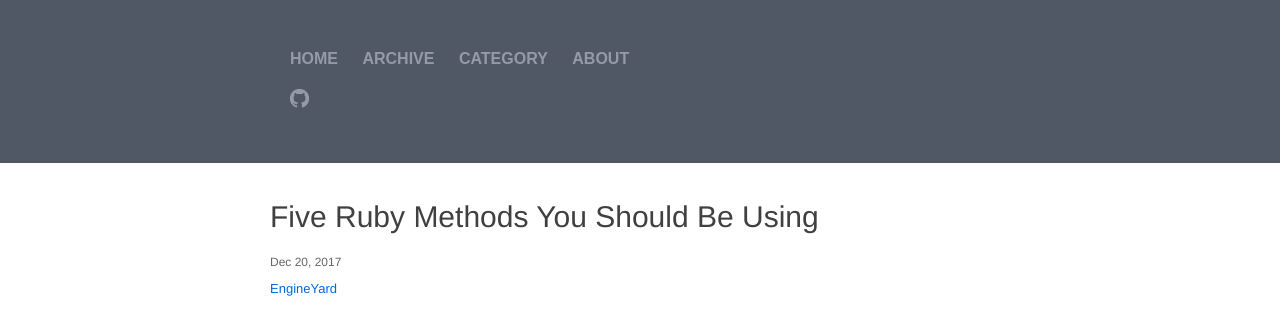
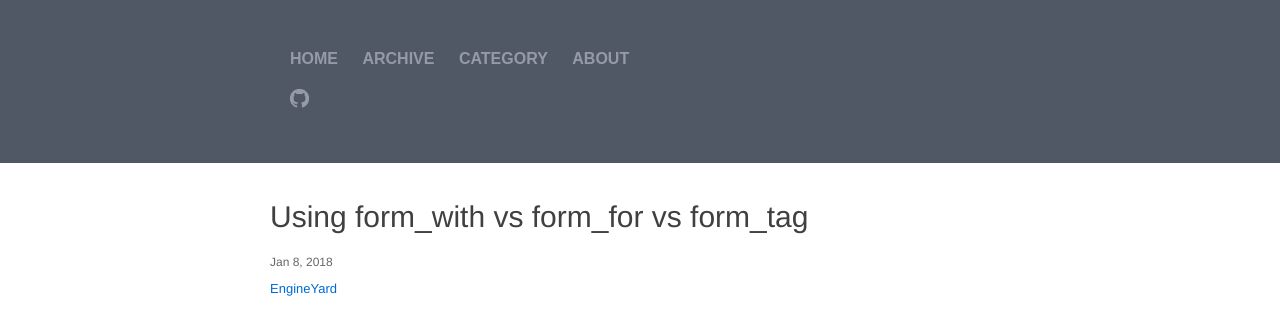
Before and after one commit to zlei1/zlei1.github.io, a Jekyll site: the page built from _posts/2018-01-08-Five-Ruby-Methods-You-Should-Be-Using.markdown, in a window 1280 px wide. Shown: the top 335 px of the page. Built offline with Jekyll 4.4.1, drawn with Linux system fonts in a browser that asks for light colours.

Commit message:
add post Using form_with vs form_for vs form_tag

```diff
--- a/_posts/2018-01-08-Five-Ruby-Methods-You-Should-Be-Using.markdown
+++ b/_posts/2018-01-08-Five-Ruby-Methods-You-Should-Be-Using.markdown
@@ -1,8 +1,8 @@
 ---
 layout: post
-title: "Five Ruby Methods You Should Be Using"
-date: 2017-12-20
-categories: ruby
+title: "Using form_with vs form_for vs form_tag"
+date: 2018-01-08
+categories: rails
 ---
 
-[EngineYard](https://www.engineyard.com/blog/five-ruby-methods-you-should-be-using)
+[EngineYard](https://www.engineyard.com/blog/using_form_with-vs-form_for-vs-form_tag)
```
Also changed, not shown: _posts/2017-01-08-Using-form_with-vs-form_for-vs-form_tag.markdown (added, +8 -0 lines).
